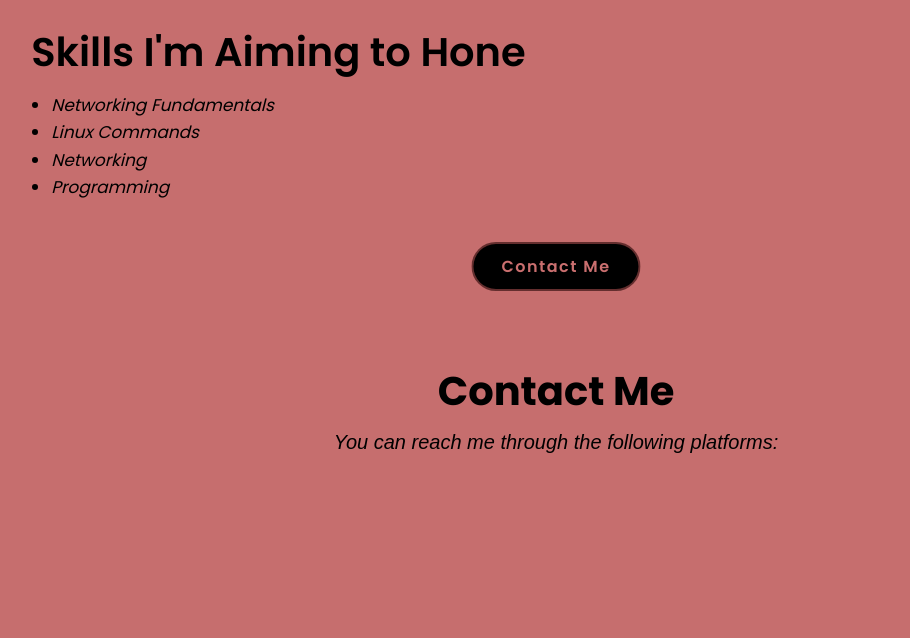
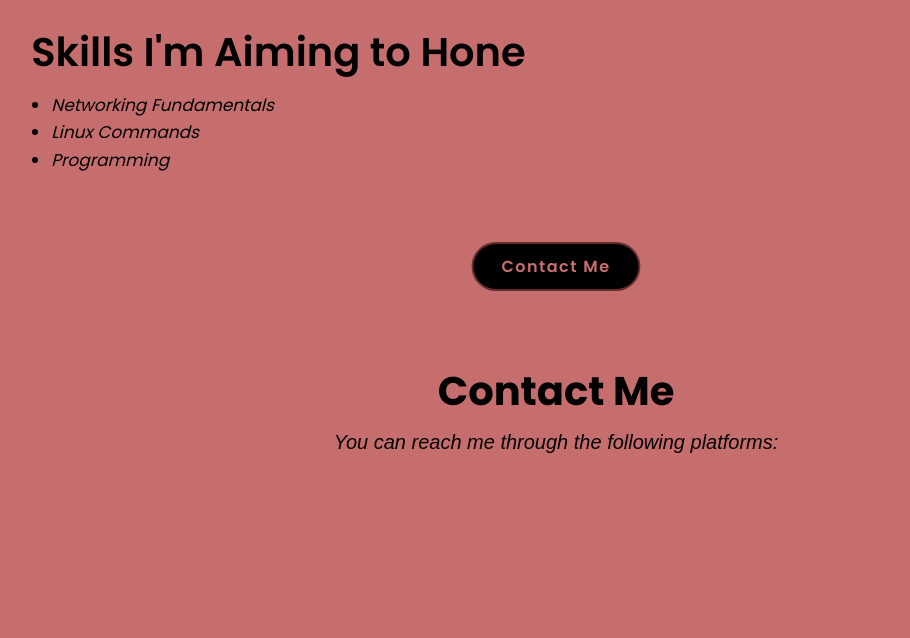
Before and after one commit to iamdanna21/Portfolio_website, a plain HTML site: page index.html in a window 1280 px wide. Shown: the part 1289-1927 px from the top of the page, without its empty margins (84-994 px from the left). Drawn offline with Linux system fonts and the light colour scheme.

Commit message:
Remove 'Networking' from skills list

```diff
--- a/index.html
+++ b/index.html
@@ -57,7 +57,6 @@
             <ul>
                 <li>Networking Fundamentals</li>
                 <li>Linux Commands</li>
-                <li>Networking</li>
                 <li>Programming</li>
             </ul>
         </div>
```
